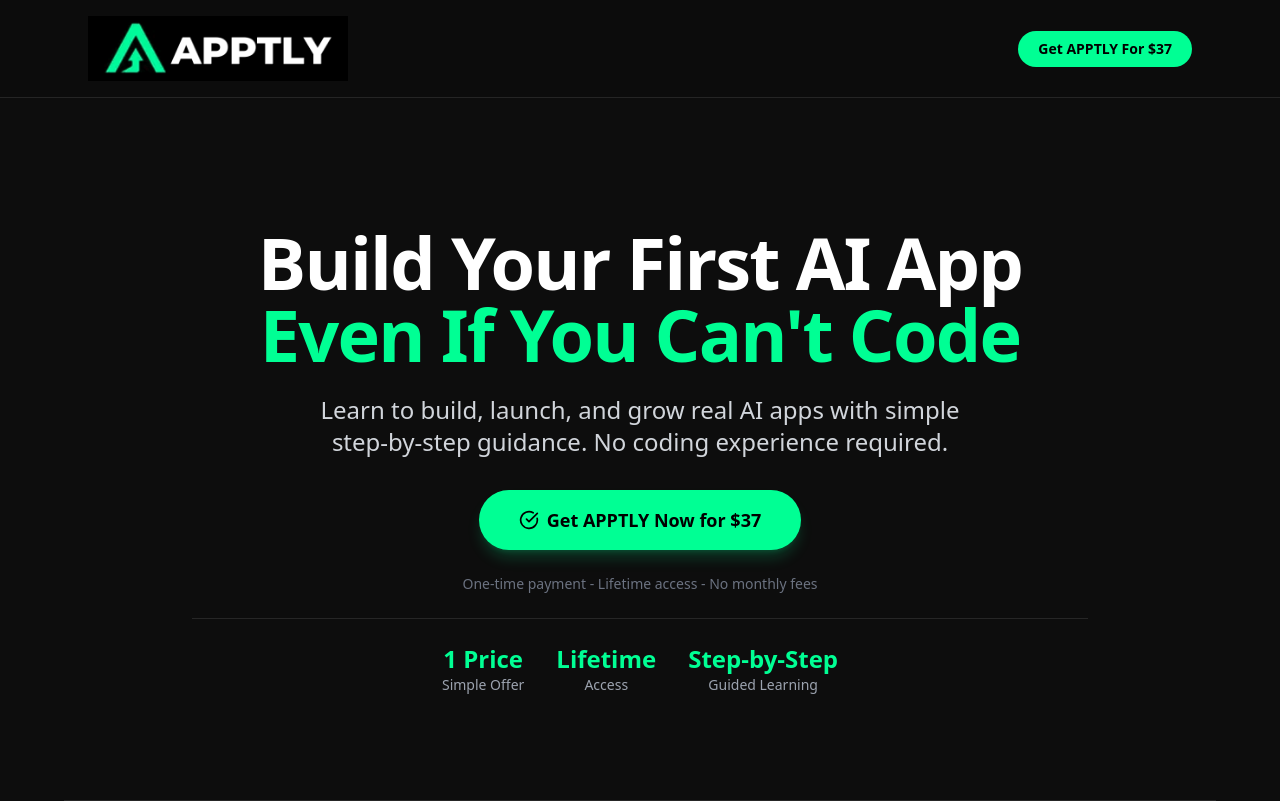
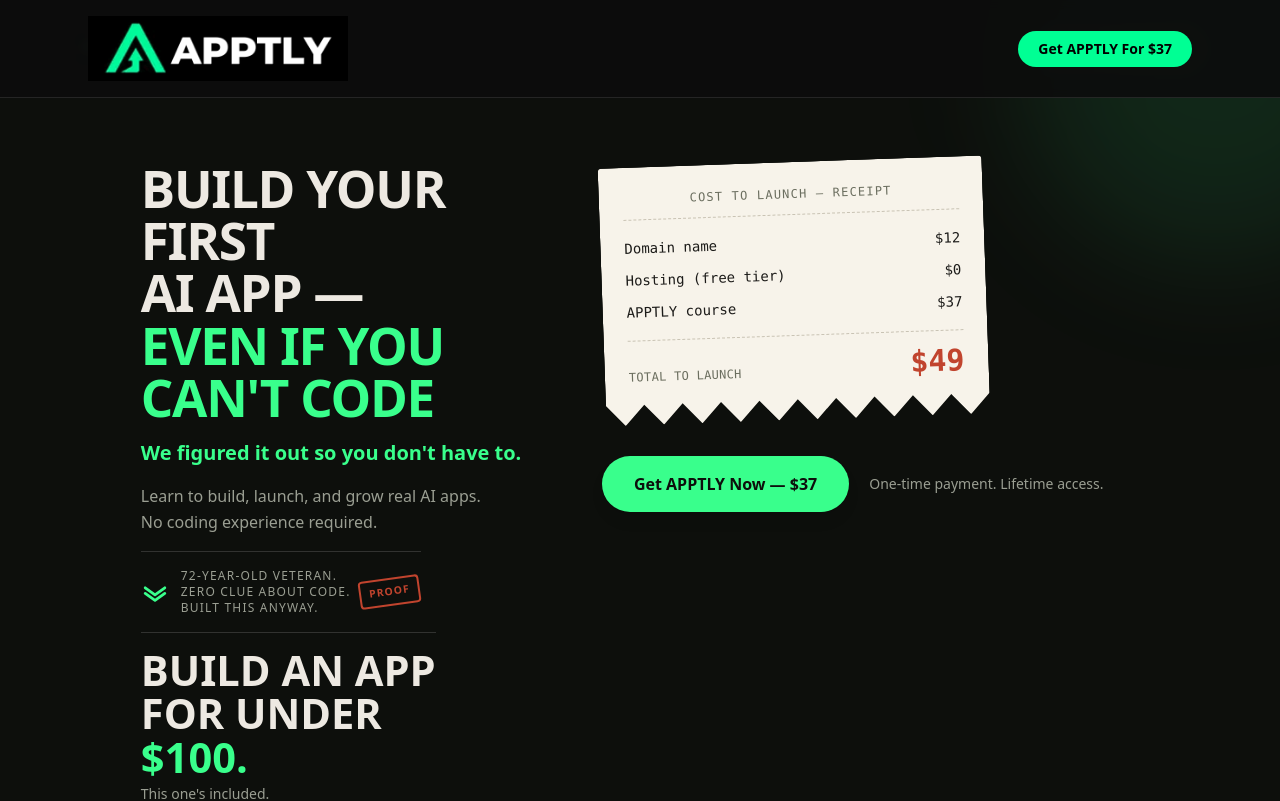
Before and after one commit to myapptly/apptly-website, a Next.js app: page / in a window 1280 px wide. Shown: the top 801 px of the page. Built offline with nearby package versions, Linux system fonts and the light colour scheme.

Commit message:
Update hero.tsx

```diff
--- a/components/hero.tsx
+++ b/components/hero.tsx
@@ -1,53 +1,130 @@
 "use client";
 
 import { motion } from "framer-motion";
-import { CheckCircle } from "lucide-react";
 
 export function Hero() {
   return (
-    <section className="min-h-screen flex flex-col items-center justify-center text-center px-6 pt-40 pb-10">
-      <motion.div
-        initial={{ opacity: 0, y: 30 }}
-        animate={{ opacity: 1, y: 0 }}
-        transition={{ duration: 0.7 }}
-        className="max-w-4xl mx-auto space-y-6"
-      >
+    <section className="relative bg-[#0D0F0C] text-[#EDE9E2] overflow-hidden">
+      <div className="pointer-events-none absolute -top-32 -right-32 h-96 w-96 rounded-full bg-[#39FF8C]/10 blur-3xl" />
 
-        <h1 className="text-5xl md:text-7xl font-black tracking-tight leading-tight">
-          Build Your First AI App{" "}
+      <nav className="relative z-10 flex items-center justify-between px-6 py-7 md:px-[6vw]">
+        <div className="flex items-center gap-2.5">
+          <img src="/APPTLY%20logo.png" alt="APPTLY" className="h-7 w-auto" />
+          <span className="font-black text-2xl tracking-wide">APPTLY</span>
+        </div>
+        <a
+          href="/pricing"
+          className="rounded-full border border-white/25 px-5 py-2.5 text-sm font-semibold hover:border-[#39FF8C] hover:text-[#39FF8C] transition-colors"
+        >
+          Get APPTLY — $37
+        </a>
+      </nav>
 
-          <span className="text-[#00FF94]">Even If You Can't Code</span>
-        </h1>
+      <div className="relative z-10 mx-auto grid max-w-6xl gap-12 px-6 py-10 md:grid-cols-[0.85fr_1.15fr] md:gap-[5vw] md:px-[6vw] md:py-16">
+        <motion.div
+          initial={{ opacity: 0, y: 16 }}
+          animate={{ opacity: 1, y: 0 }}
+          transition={{ duration: 0.7, delay: 0.1 }}
+          className="flex flex-col items-start gap-4"
+        >
+          <h1 className="font-black uppercase leading-[1.02] tracking-tight text-[clamp(2rem,4vw,3.2rem)]">
+            Build Your First
+            <br />
+            AI App —
+            <br />
+            <span className="text-[#39FF8C]">Even If You Can&apos;t Code</span>
+          </h1>
 
-        <p className="text-xl md:text-2xl text-gray-300 max-w-2xl mx-auto leading-relaxed">
-          Learn to build, launch, and grow real AI apps with simple step-by-step guidance. No coding experience required.
-        </p>
+          <p className="text-xl font-extrabold text-[#39FF8C] leading-snug">
+            We figured it out so you don&apos;t have to.
+          </p>
 
-        <div className="flex flex-col sm:flex-row items-center justify-center gap-4 pt-2">
-          <a
-            href="#pricing"
-            className="flex items-center gap-2 bg-[#00FF94] text-black font-black px-10 py-4 rounded-full text-lg hover:bg-[#00e085] transition-all hover:scale-105 shadow-lg shadow-[#00FF94]/20"
+          <p className="text-[#9A9E92] leading-relaxed">
+            Learn to build, launch, and grow real AI apps.
+            <br />
+            No coding experience required.
+          </p>
+
+          <div className="flex w-full max-w-[280px] items-center gap-3 border-t border-white/15 pt-4">
+            <svg className="h-7 w-7 flex-shrink-0" viewBox="0 0 40 40" fill="none">
+              <path d="M6 14 L20 24 L34 14" stroke="#39FF8C" strokeWidth="4" strokeLinecap="round" strokeLinejoin="round" />
+              <path d="M6 22 L20 32 L34 22" stroke="#39FF8C" strokeWidth="4" strokeLinecap="round" strokeLinejoin="round" />
+            </svg>
+            <div className="flex items-center gap-2">
+              <div className="text-xs uppercase tracking-widest text-[#9A9E92]">
+                72-year-old veteran.
+                <br />
+                Zero clue about code.
+                <br />
+                Built this anyway.
+              </div>
+              <span className="rotate-[-8deg] rounded border-2 border-[#C1442E] px-2 py-1 text-[0.65rem] font-black tracking-widest text-[#C1442E]">
+                PROOF
+              </span>
+            </div>
+          </div>
+
+          <div className="border-t border-white/15 pt-4">
+            <p className="font-black uppercase leading-[1.05] text-[clamp(1.8rem,3.4vw,2.6rem)]">
+              Build an app
+              <br />
+              for under
+              <br />
+              <span className="text-[#39FF8C]">$100.</span>
+            </p>
+            <p className="mt-1 text-sm text-[#9A9E92]">This one&apos;s included.</p>
+          </div>
+        </motion.div>
+
+        <motion.div
+          initial={{ opacity: 0, y: 16 }}
+          animate={{ opacity: 1, y: 0 }}
+          transition={{ duration: 0.7, delay: 0.25 }}
+          className="flex flex-col items-start gap-9"
+        >
+          <div
+            className="w-full max-w-sm -rotate-2 rounded-t bg-[#F7F3EA] p-6 pb-9 text-[#1C1B19] shadow-2xl"
+            style={{
+              clipPath:
+                "polygon(0% 0%, 100% 0%, 100% 92%, 95% 100%, 90% 92%, 85% 100%, 80% 92%, 75% 100%, 70% 92%, 65% 100%, 60% 92%, 55% 100%, 50% 92%, 45% 100%, 40% 92%, 35% 100%, 30% 92%, 25% 100%, 20% 92%, 15% 100%, 10% 92%, 5% 100%, 0% 92%)",
+            }}
           >
-            <CheckCircle className="w-5 h-5" />
-            Get APPTLY Now for $37
-          </a>
-        </div>
+            <div className="mb-3 border-b border-dashed border-[#C9C3B4] pb-3 text-center font-mono text-xs uppercase tracking-widest text-[#6B6E5F]">
+              Cost to launch — receipt
+            </div>
 
-        <p className="text-gray-500 text-sm">One-time payment - Lifetime access - No monthly fees</p>
+            <div className="flex justify-between py-1.5 font-mono text-sm">
+              <span>Domain name</span>
+              <span className="font-medium">$12</span>
+            </div>
+            <div className="flex justify-between py-1.5 font-mono text-sm">
+              <span>Hosting (free tier)</span>
+              <span className="font-medium">$0</span>
+            </div>
+            <div className="flex justify-between py-1.5 font-mono text-sm">
+              <span>APPTLY course</span>
+              <span className="font-medium">$37</span>
+            </div>
 
-        <div className="flex flex-wrap items-center justify-center gap-8 pt-6 border-t border-white/10">
-        {[
-  { value: "1 Price", label: "Simple Offer" },
-  { value: "Lifetime", label: "Access" },
-  { value: "Step-by-Step", label: "Guided Learning" },
-].map((stat) => (
-            <div key={stat.label} className="text-center">
-              <div className="text-2xl font-black text-[#00FF94]">{stat.value}</div>
-              <div className="text-sm text-gray-400">{stat.label}</div>
+            <hr className="my-3 border-t border-dashed border-[#C9C3B4]" />
+
+            <div className="flex items-baseline justify-between font-mono">
+              <span className="text-xs uppercase tracking-wide text-[#6B6E5F]">Total to launch</span>
+              <span className="text-3xl font-bold text-[#C1442E]">$49</span>
             </div>
-          ))}
-        </div>
-      </motion.div>
+          </div>
+
+          <div className="flex flex-wrap items-center gap-5">
+            <a
+              href="/pricing"
+              className="rounded-full bg-[#39FF8C] px-8 py-4 font-bold text-[#0D0F0C] shadow-lg transition-transform hover:-translate-y-0.5"
+            >
+              Get APPTLY Now — $37
+            </a>
+            <span className="text-sm text-[#9A9E92]">One-time payment. Lifetime access.</span>
+          </div>
+        </motion.div>
+      </div>
     </section>
   );
 }
```
